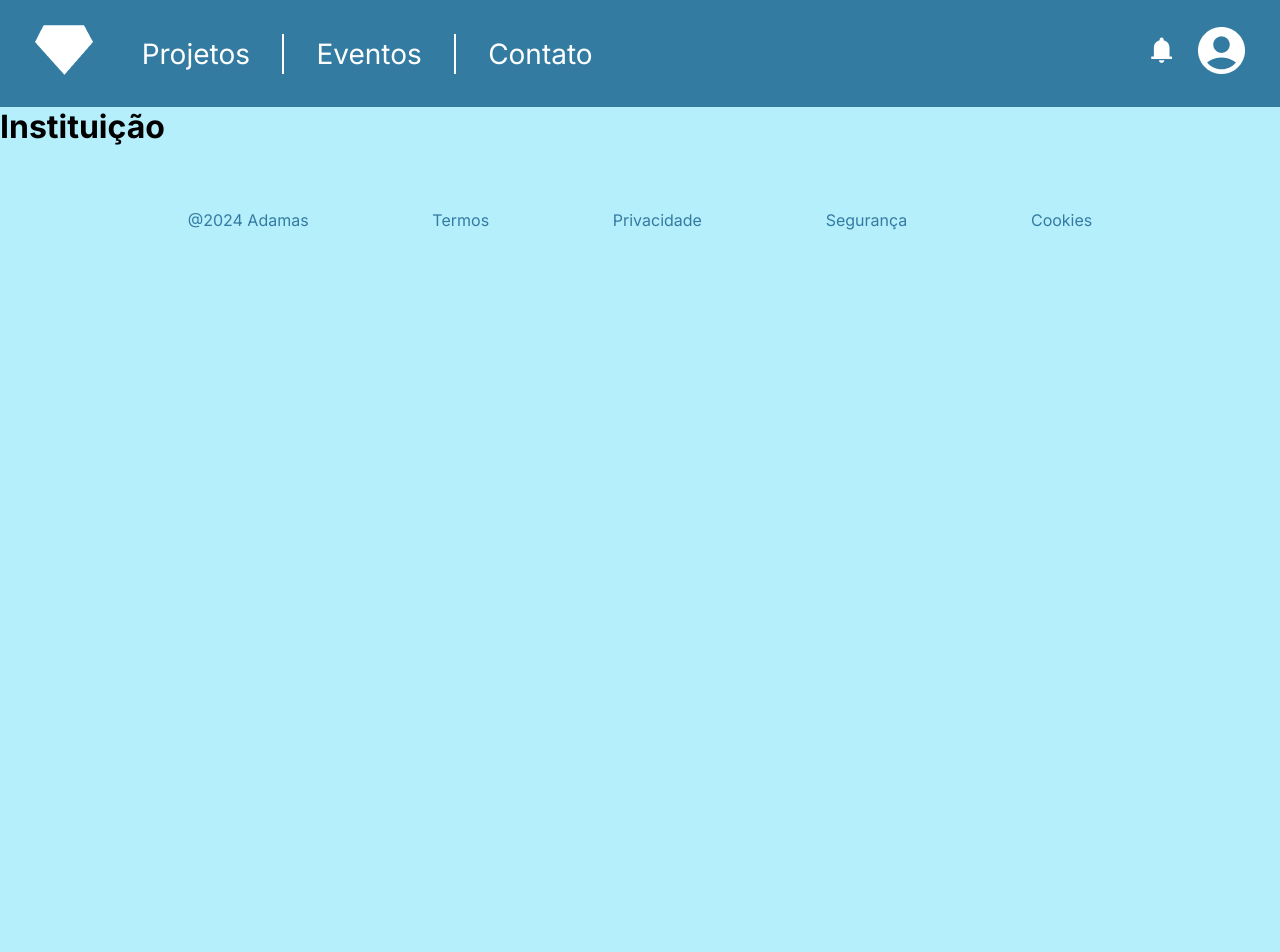
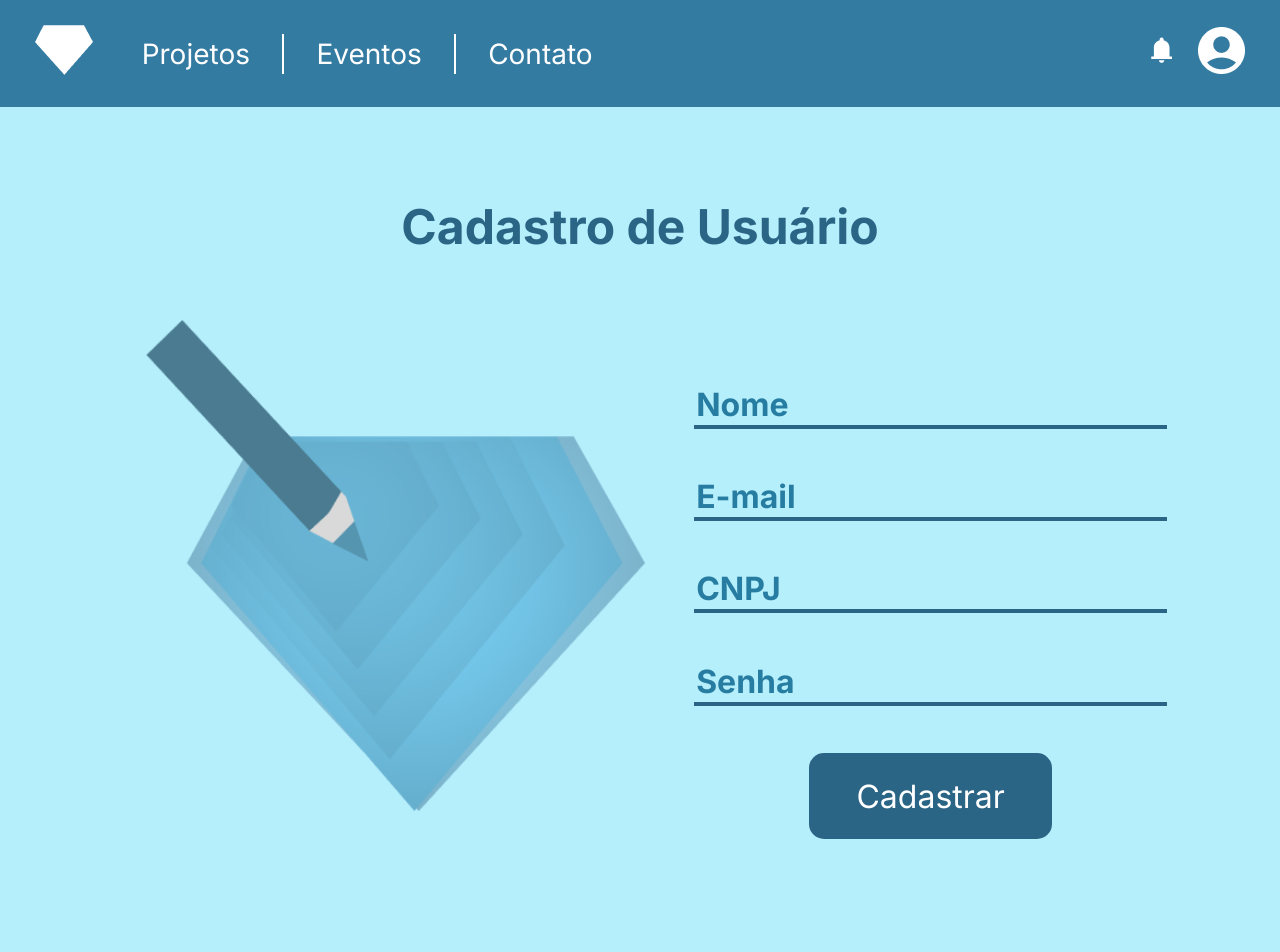
Before and after one commit to Noobolon/Adamas-FrontEnd, a Vue app: page /cadastrar/instituicao in a window 1280 px wide. Shown: the top 952 px of the page. Before the commit the page ends 800 px from the top, so only its background shows below. Built offline with nearby package versions, Linux system fonts and the light colour scheme.

Commit message:
correção do botão parte 3 e início da página de cadastro da instituição

```diff
--- a/src/components/LinkButton.vue
+++ b/src/components/LinkButton.vue
@@ -16,41 +16,33 @@
 <template>
 
    <RouterLink :to="link">
-        <div>
             <img v-if="icon != null" :src="icon" alt="Ícone">
-            <p>{{ text }}</p>
-        </div>
+            {{ text }}
    </RouterLink>
 
 </template>
 
 <style scoped>
 
-div{
+a{
     display: flex;
     flex-direction: row;
     align-content: center;
     justify-content: center;
 
     background-color: var(--ButtonColor);
-    padding: 7%;
+    padding: 2% 0;
     border-radius: 15px;
 
-    width: 100%;
-    height: 100%;
-
+    width: v-bind(width);
+    height: v-bind(height);
+    text-decoration: none;
     font-size: 2rem;
     color: var(--Text2);
     text-align: center;
 }
 
-div:hover{ background-color: #1f4a60;}
-
-a{
-    width: v-bind(width);
-    height: v-bind(height);
-    text-decoration: none;
-}
+a:hover{ background-color: #1f4a60;}
 
 a:visited{color: var(--Text2);}
 
--- a/src/views/HomePage.vue
+++ b/src/views/HomePage.vue
@@ -21,7 +21,13 @@ export default {
                 <h1>Adamas</h1>
                 <h2>Plataforma de divulgação de projetos e eventos.</h2>
 
-                <LinkButton text="Entrar" link="/tipo-de-conta" />
+
+
+                    <LinkButton text="Entrar" link="/tipo-de-conta"
+                    width="25%"
+                    height="max-content"/>
+
+
             </header>
         </div>
 
@@ -150,7 +156,9 @@ h3 > span{
     font-weight: normal;
 }
 
-
+/* #eu-vou-cometer-genocidio-em-massa{
+    width: 10px;
+} */
 
 /* Responsividade */
 
--- a/src/views/register/RegInstitution.vue
+++ b/src/views/register/RegInstitution.vue
@@ -1,13 +1,91 @@
 <script>
 export default {
-    name: "RegInstitution"
+    name: "RegUser"
 }
 </script>
 
 <template>
-    <h1>Instituição</h1>
+    <main>
+        <h1>Cadastro de Usuário</h1>
+        <div>
+            <img src="../../assets/images/PencilDiamond.png" alt="Diamante" >
+            <form action="">
+                <input type="text" placeholder="Nome" name="name" id="name">
+                <input type="email" placeholder="E-mail" name="email" id="email">
+                <input type="text" placeholder="CNPJ" name="cnpj" id="cnpj">
+                <input type="password" placeholder="Senha" name="senha" id="senha">
+                <input type="button" value="Cadastrar">
+            </form>
+        </div>
+    </main>
 </template>
 
 <style scoped>
 
+h1{
+    font-size: 3rem;
+    text-align: center;
+    color: var(--TextHighlight);
+}
+
+div{
+    display: flex;
+    padding: 5%;
+    flex-direction: row;
+    justify-content: space-around;
+}
+
+img{
+    width: 500px;
+    height: 500px;
+}
+
+form{
+
+    display: flex;
+    flex-direction: column;
+    align-items: center;
+    padding: 5%;
+}
+
+input[type="button"]{
+    background-color: var(--ButtonColor);
+    border: none;
+    border-radius: 15px;
+
+
+    width: max-content;
+    padding: 5% 10%;
+
+    font-size: 2rem;
+    color: var(--Text2);
+    text-align: center;
+}
+
+input[type="button"]:hover{
+    cursor: pointer;
+    background-color: #1f4a60;
+}
+
+input{
+    background-color: #00000000;
+    border: none;
+    border-bottom: 4px solid var(--ButtonColor);
+
+
+    caret-color: var(--TextFieldColor);
+    font-size: 2rem;
+    margin: 5% 0;
+}
+
+
+input:focus{
+    outline: none;
+}
+
+input::placeholder{
+    color: var(--TextFieldColor);
+    font-weight: bold;
+}
+
 </style>
--- a/src/views/register/RegUser.vue
+++ b/src/views/register/RegUser.vue
@@ -5,8 +5,10 @@ export default {
 </script>
 
 <template>
+    <main>
+        <h1>Cadastro de Usuário</h1>
         <div>
-        <img src="../../assets/images/PencilDiamond.png" alt="">
+            <img src="../../assets/images/PencilDiamond.png" alt="Diamante" >
             <form action="">
                 <input type="text" placeholder="Nome" name="name" id="name">
                 <input type="email" placeholder="E-mail" name="email" id="email">
@@ -14,20 +16,26 @@ export default {
                 <input type="button" value="Cadastrar">
             </form>
         </div>
-
+    </main>
 </template>
 
 <style scoped>
+
+h1{
+    font-size: 3rem;
+    text-align: center;
+    color: var(--TextHighlight);
+}
 
 div{
     display: flex;
     padding: 5%;
     flex-direction: row;
-    justify-content: space-evenly;
+    justify-content: space-around;
 }
 
 img{
-    width: 30%;
+    width: 500px;
 }
 
 form{
@@ -35,7 +43,6 @@ form{
     display: flex;
     flex-direction: column;
     align-items: center;
-
     padding: 5%;
 }
 
@@ -66,7 +73,7 @@ input{
 
     caret-color: var(--TextFieldColor);
     font-size: 2rem;
-    margin: 2% 0;
+    margin: 5% 0;
 }
 
 
```
Lines whose indentation alone changed are shown as unchanged.
